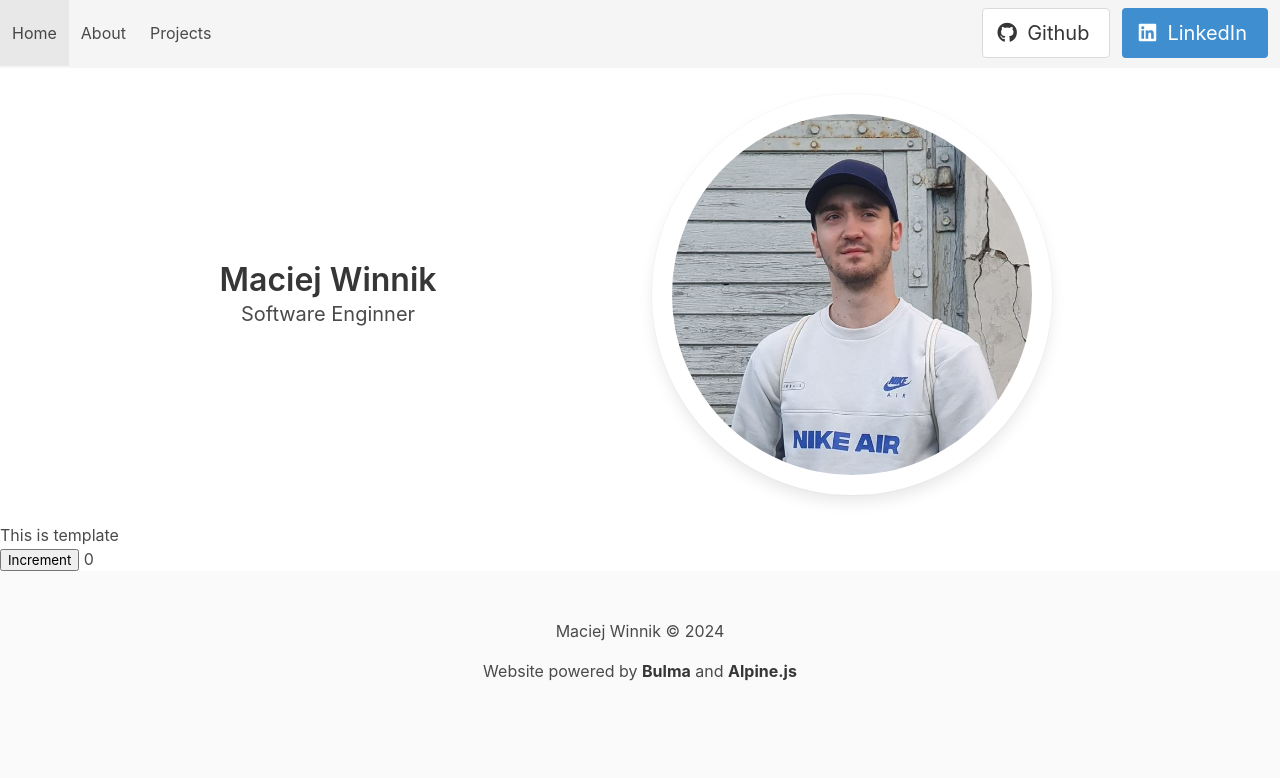
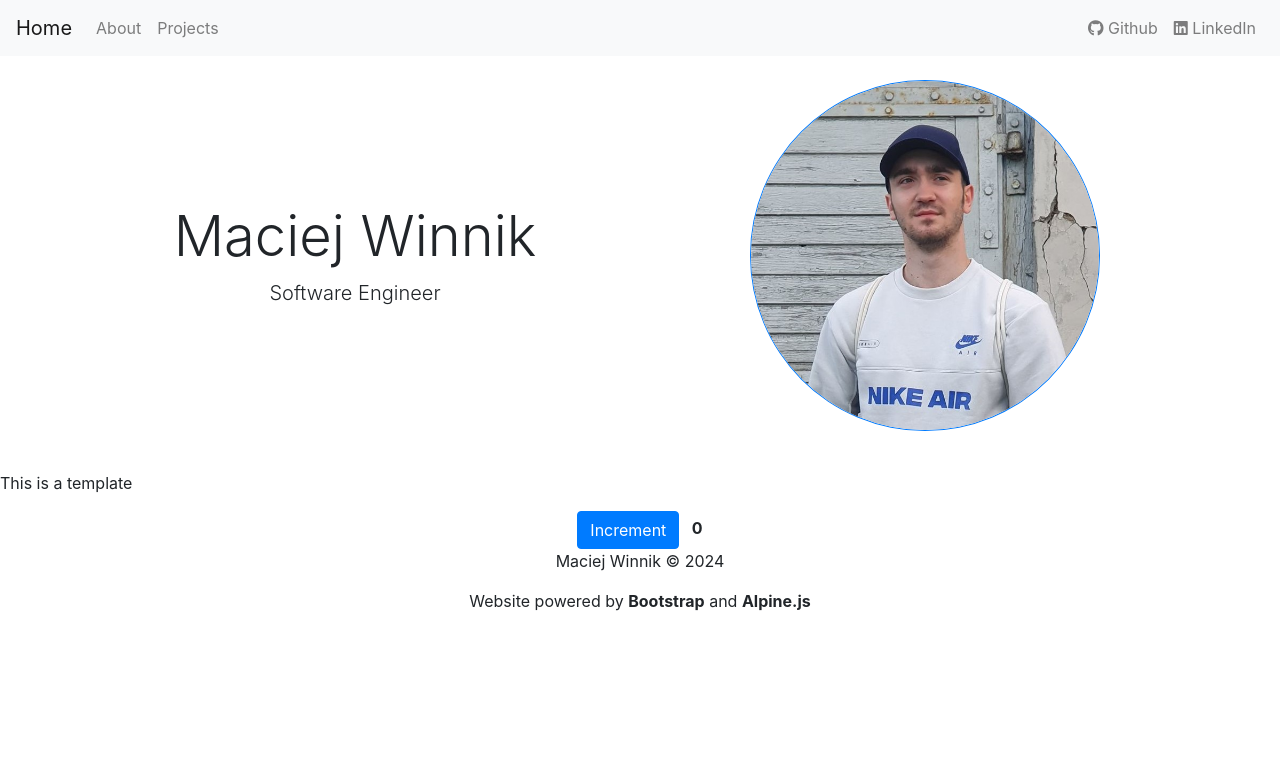
Before and after one commit to MaciekWin3/blog, a Flask app: page / in a window 1280 px wide. Shown: the top 778 px of the page. Run offline with Flask 3, Linux system fonts and the light colour scheme; some libraries are stand-ins or nearby versions.

Commit message:
Change bulma for bootstrap

```diff
--- a/app.py
+++ b/app.py
@@ -1,6 +1,5 @@
-from flask import Flask, render_template, render_template_string, abort
+from flask import Flask, render_template, abort
 from markupsafe import escape
-from urllib.request import urlopen
 import markdown
 import requests
 
@@ -10,7 +9,7 @@ repo = "blog"
 app = Flask(__name__)
 
 @app.route("/")
-def template():
+def index():
     return render_template("index.html")
 
 @app.route("/article/<name>")
--- a/templates/base.html
+++ b/templates/base.html
@@ -18,7 +18,9 @@
     <link rel="manifest" href="./static/icons/site.webmanifest" />
     <link
       rel="stylesheet"
-      href="https://cdn.jsdelivr.net/npm/bulma@0.9.4/css/bulma.min.css"
+      href="https://stackpath.bootstrapcdn.com/bootstrap/4.3.1/css/bootstrap.min.css"
+      integrity="sha384-ggOyR0iXCbMQv3Xipma34MD+dH/1fQ784/j6cY/iJTQUOhcWr7x9JvoRxT2MZw1T"
+      crossorigin="anonymous"
     />
     <link
       rel="stylesheet"
@@ -35,63 +37,75 @@
     <title>My website</title>
   </head>
   <body>
-    <nav class="navbar is-light has-shadow" id="navbar" x-data="{open: false}">
-      <div class="navbar-brand">
-        <a class="navbar-item" href="/">
-          <p>Home</p>
-        </a>
-        <a class="navbar-item" href="#about">
-          <p>About</p>
-        </a>
-        <a class="navbar-item" href="#projects">
-          <p>Projects</p>
-        </a>
-        <a class="navbar-burger" @click="open =! open">
-          <span></span>
-          <span></span>
-          <span></span>
-        </a>
-      </div>
-      <div class="navbar-end">
-        <div class="navbar-menu" :class="open ? 'is-active' : ''">
-          <div class="navbar-item">
-            <div class="field is-grouped">
-              <div class="control has-text-centered">
-                <a
-                  class="button is-medium"
-                  href="https://github.com/MaciekWin3/"
-                >
-                  <span class="icon">
-                    <i class="fab fa-github"></i>
-                  </span>
-                  <span>Github</span>
-                </a>
-              </div>
-              <p class="control">
-                <a
-                  class="button is-medium is-info"
-                  href="https://www.linkedin.com/in/maciej-winnik/"
-                >
-                  <span class="icon">
-                    <i class="fa-brands fa-linkedin"></i>
-                  </span>
-                  <span>LinkedIn</span>
-                </a>
-              </p>
-            </div>
-          </div>
-        </div>
+    <nav class="navbar navbar-expand-lg navbar-light bg-light">
+      <a class="navbar-brand" href="/">Home</a>
+      <button
+        class="navbar-toggler"
+        type="button"
+        data-toggle="collapse"
+        data-target="#navbar"
+        aria-controls="navbar"
+        aria-expanded="false"
+        aria-label="Toggle navigation"
+      >
+        <span class="navbar-toggler-icon"></span>
+      </button>
+
+      <div class="collapse navbar-collapse" id="navbar">
+        <ul class="navbar-nav mr-auto">
+          <li class="nav-item">
+            <a class="nav-link" href="#about">About</a>
+          </li>
+          <li class="nav-item">
+            <a class="nav-link" href="#projects">Projects</a>
+          </li>
+        </ul>
+
+        <ul class="navbar-nav">
+          <li class="nav-item">
+            <a class="nav-link" href="https://github.com/MaciekWin3/">
+              <i class="fab fa-github"></i> Github
+            </a>
+          </li>
+          <li class="nav-item">
+            <a
+              class="nav-link"
+              href="https://www.linkedin.com/in/maciej-winnik/"
+            >
+              <i class="fa-brands fa-linkedin"></i> LinkedIn
+            </a>
+          </li>
+        </ul>
       </div>
     </nav>
+
     <div>{% block content %}{% endblock %}</div>
+
     <footer class="footer">
-      <div class="content has-text-centered">
+      <div class="container text-center">
         <p>Maciej Winnik © 2024</p>
         <p>
-          Website powered by <strong>Bulma</strong> and
+          Website powered by <strong>Bootstrap</strong> and
           <strong>Alpine.js</strong>
         </p>
       </div>
     </footer>
+
+    <!-- Bootstrap JS and dependencies -->
+    <script
+      src="https://code.jquery.com/jquery-3.3.1.slim.min.js"
+      integrity="sha384-q8i/X+965DzO0rT7abK41JStQIAqVgRVzpbzo5smXKp4YfRvH+8abtTE1Pi6jizo"
+      crossorigin="anonymous"
+    ></script>
+    <script
+      src="https://cdn.jsdelivr.net/npm/@popperjs/core@2.5.3/dist/umd/popper.min.js"
+      integrity="sha384-MFfFQqFnGnHA0H7p42Gx3rN7qJouu1cXr+puQNE2rhC4MMAtbUeTz/gvGpJ9aJ0f"
+      crossorigin="anonymous"
+    ></script>
+    <script
+      src="https://stackpath.bootstrapcdn.com/bootstrap/4.3.1/js/bootstrap.min.js"
+      integrity="sha384-JjSmVgyd0p3pXB1rRibZUAYoIIy6OrQ6VrjIEaFf/nJGzIxFDsf4x0xIM+B07jRM"
+      crossorigin="anonymous"
+    ></script>
   </body>
 </html>
--- a/templates/index.html
+++ b/templates/index.html
@@ -1,26 +1,30 @@
 {% extends 'base.html' %} {% block content %}
-<div class="columns is-desktop is-flex is-vcentered is-centered mx-4 my-4">
-  <div class="column has-text-centered">
-    <p class="title">Maciej Winnik</p>
-    <p class="subtitle">Software Enginner</p>
-  </div>
-  <div class="column is-half">
-    <img
-      src="./static/images/me.jpg"
-      alt="Me"
-      width="400"
-      height="400"
-      class="me box"
-    />
+<div class="container mt-4">
+  <div class="row justify-content-center align-items-center">
+    <div class="col-md-6 text-center">
+      <h1 class="display-4">Maciej Winnik</h1>
+      <p class="lead">Software Engineer</p>
+    </div>
+    <div class="col-md-6 text-center">
+      <img
+        src="./static/images/me.jpg"
+        alt="Me"
+        width="350"
+        height="350"
+        class="img-fluid rounded-circle border border-primary mb-3 me"
+      />
+    </div>
   </div>
 </div>
-<p>This is template</p>
+
+<p class="mt-4">This is a template</p>
+
 {% if 2 == 3 %}
 <h1>Hello {{ name }}!</h1>
 {% endif %}
-<div x-data="{ count: 0 }">
-  <button x-on:click="count++">Increment</button>
 
-  <span x-text="count"></span>
+<div x-data="{ count: 0 }" class="text-center mt-3">
+  <button class="btn btn-primary" x-on:click="count++">Increment</button>
+  <span class="ml-2 font-weight-bold" x-text="count"></span>
 </div>
 {% endblock %}
```
